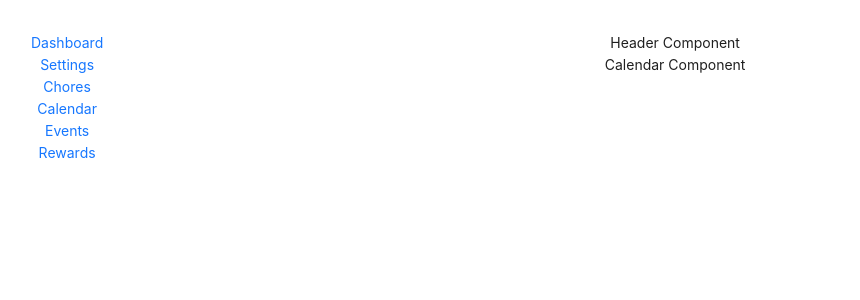
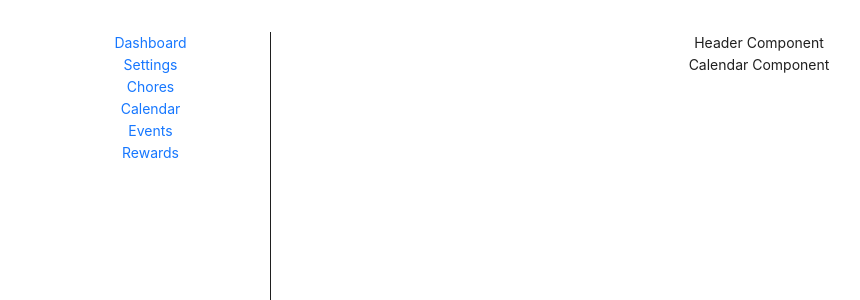
Before and after one commit to paulg44/family_planner, a React (Vite) app in the folder portal/: page /calendar in a window 1280 px wide. Shown: the top 300 px of the page, without its empty margins (1-861 px from the left). Built offline with nearby package versions, Linux system fonts and the light colour scheme.

Commit message:
make sidebar screenheight

```diff
--- a/portal/src/shared/layout/layout.tsx
+++ b/portal/src/shared/layout/layout.tsx
@@ -1,4 +1,4 @@
-import type { ReactNode } from "react";
+import { useEffect, useState, type ReactNode } from "react";
 import SharedSidebar from "../sidebar/sidebar";
 import Header from "./header";
 
@@ -7,12 +7,24 @@ type SharedLayoutProps = {
 };
 
 const SharedLayout = ({ children }: SharedLayoutProps) => {
+  const [screenHeight, setScreenHeight] = useState(`${window.innerHeight}px`);
+
+  useEffect(() => {
+    window.addEventListener("resize", () =>
+      setScreenHeight(`${window.innerHeight}px`)
+    );
+    return () => {
+      window.removeEventListener("resize", () =>
+        setScreenHeight(`${window.innerHeight}px`)
+      );
+    };
+  }, []);
   return (
-    <div className="flex flex-col md:flex-row">
-      <SharedSidebar />
+    <div className="flex flex-col md:flex-row ">
+      <SharedSidebar screenHeight={screenHeight} />
       <div className="grow flex flex-col">
         <Header />
-        <div>{children}</div>
+        <div className="grow max-h-full flex flex-col relative">{children}</div>
       </div>
     </div>
   );
--- a/portal/src/shared/sidebar/sidebar.tsx
+++ b/portal/src/shared/sidebar/sidebar.tsx
@@ -10,7 +10,10 @@ interface INavbarItemOptions {
   extra?: ReactElement;
 }
 
-const SharedSidebar = () => {
+interface ISharedSidebar {
+  screenHeight?: string;
+}
+const SharedSidebar = ({ screenHeight }: ISharedSidebar) => {
   const NavbarItems: INavbarItemOptions[] = [
     {
       label: "Dashboard",
@@ -38,7 +41,10 @@ const SharedSidebar = () => {
     },
   ];
   return (
-    <div className="">
+    <div
+      className="h-full w-60 border-r bg-white"
+      style={{ height: screenHeight }}
+    >
       {NavbarItems.map((item) => (
         <SharedSidebarItem key={item.route} {...item} onClick={() => {}} />
       ))}
```
